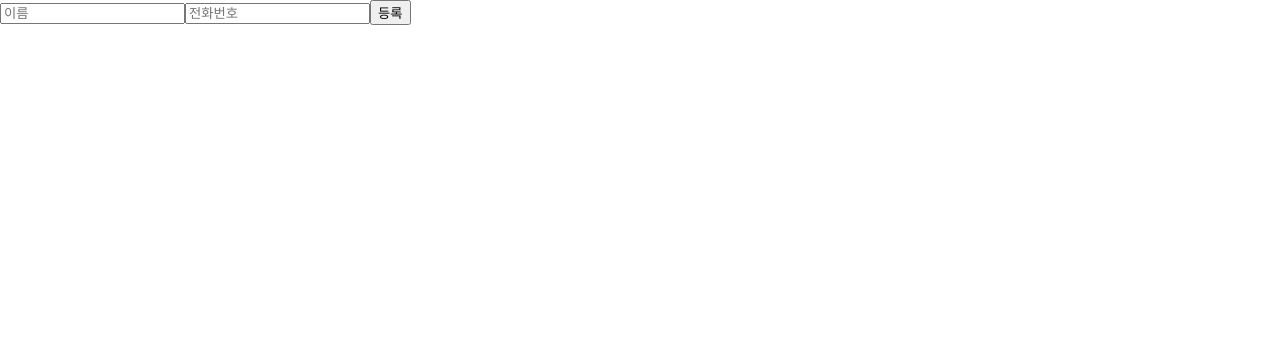
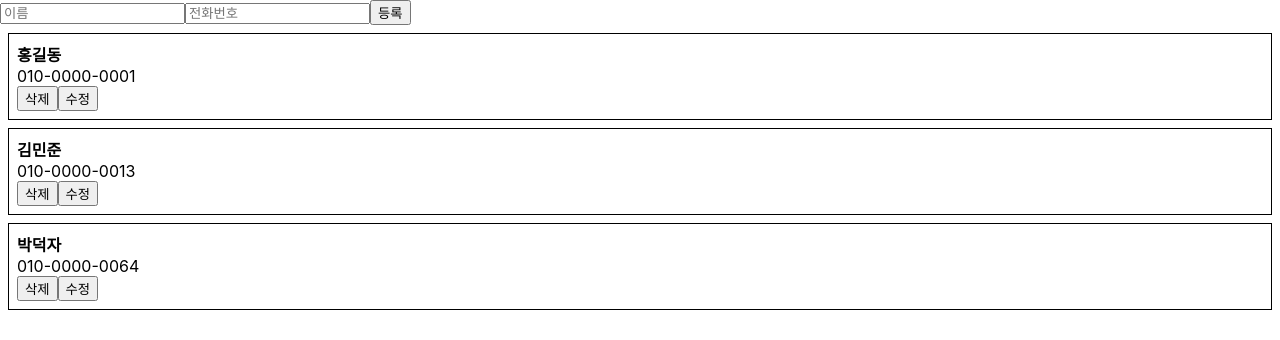
Before and after one commit to developerpark2348/contact-app-react-, a React (Create React App) app: page / in a window 1280 px wide. Shown: the top 340 px of the page. Built offline with nearby package versions, Linux system fonts and the light colour scheme.

Commit message:
refactoring
rendering list가 add시 출력되는것을 refactoring함 (scu 사용)

```diff
--- a/src/App.js
+++ b/src/App.js
@@ -4,10 +4,26 @@ import PhoneInfoList from './components/PhoneInfoList';
 
 class App extends Component {
 
-  id = 0;
+  id = 3;
 
   state = {
-    information: [],
+    information: [
+      {
+        id: 0,
+        name: '홍길동',
+        phone: '010-0000-0001',
+      },
+      {
+        id: 1,
+        name: '김민준',
+        phone: '010-0000-0013',
+      },
+      {
+        id: 2,
+        name: '박덕자',
+        phone: '010-0000-0064',
+      },
+    ],
   }
 
     handleCreate = (data) => {
--- a/src/components/PhoneInfo.js
+++ b/src/components/PhoneInfo.js
@@ -6,6 +6,13 @@ class PhoneInfo extends Component {
         deiting: false,
         name: '',
         phone: ''
+    }
+
+    shouldComponentUpdate(nextProps, nextState) {
+        if (this.state !== nextState) {
+            return true;
+        }
+        return this.props.info !== nextProps.info;
     }
 
     handleRemove = () => {
@@ -47,6 +54,8 @@ class PhoneInfo extends Component {
             margin: '8px',
         };
 
+        console.log(name);
+
         return (
             <div style={style}>
             {
--- a/src/components/PhoneInfoList.js
+++ b/src/components/PhoneInfoList.js
@@ -7,6 +7,7 @@ class PhoneInfoList extends Component {
 
         if(!data) return null;
 
+        console.log('rendering list');
         const list = data.map(
             info => (
             <PhoneInfo
```
Also changed, not shown: 1 other file (tests, documents, lock files or other folders).
